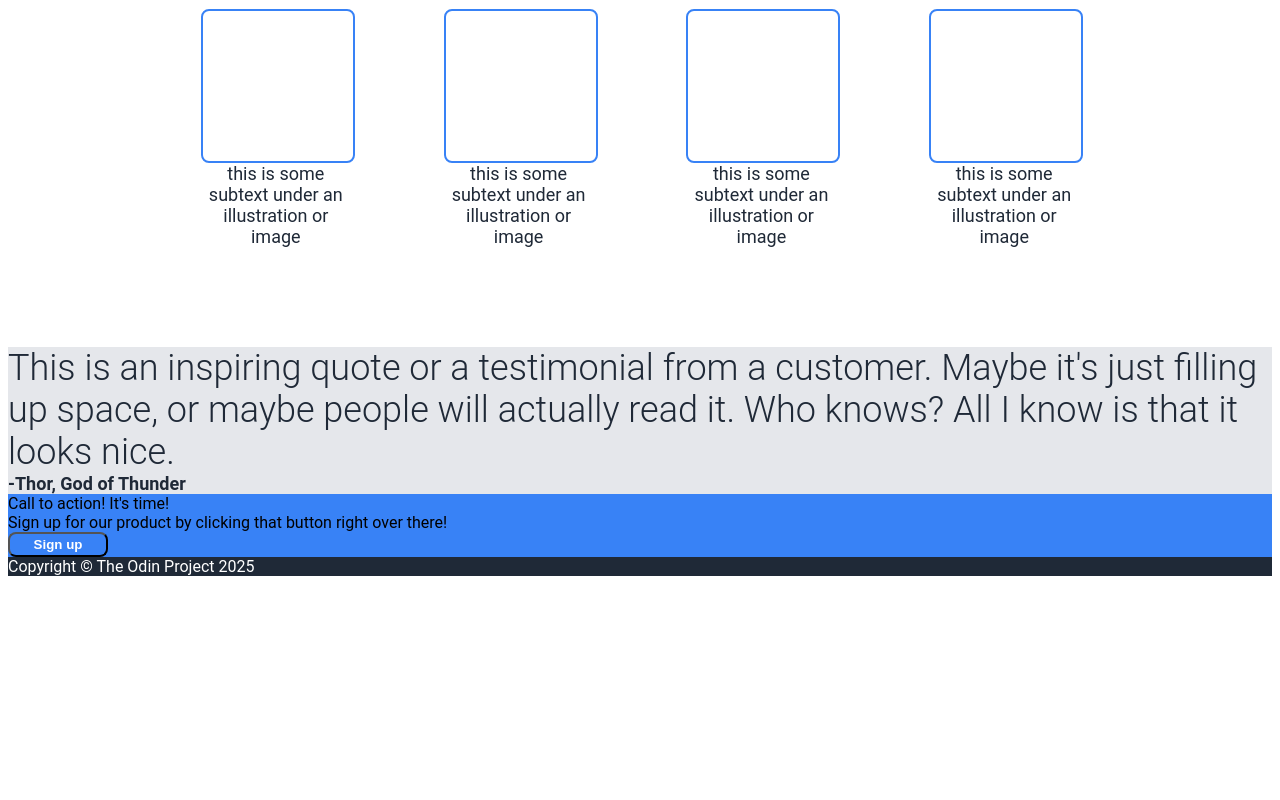
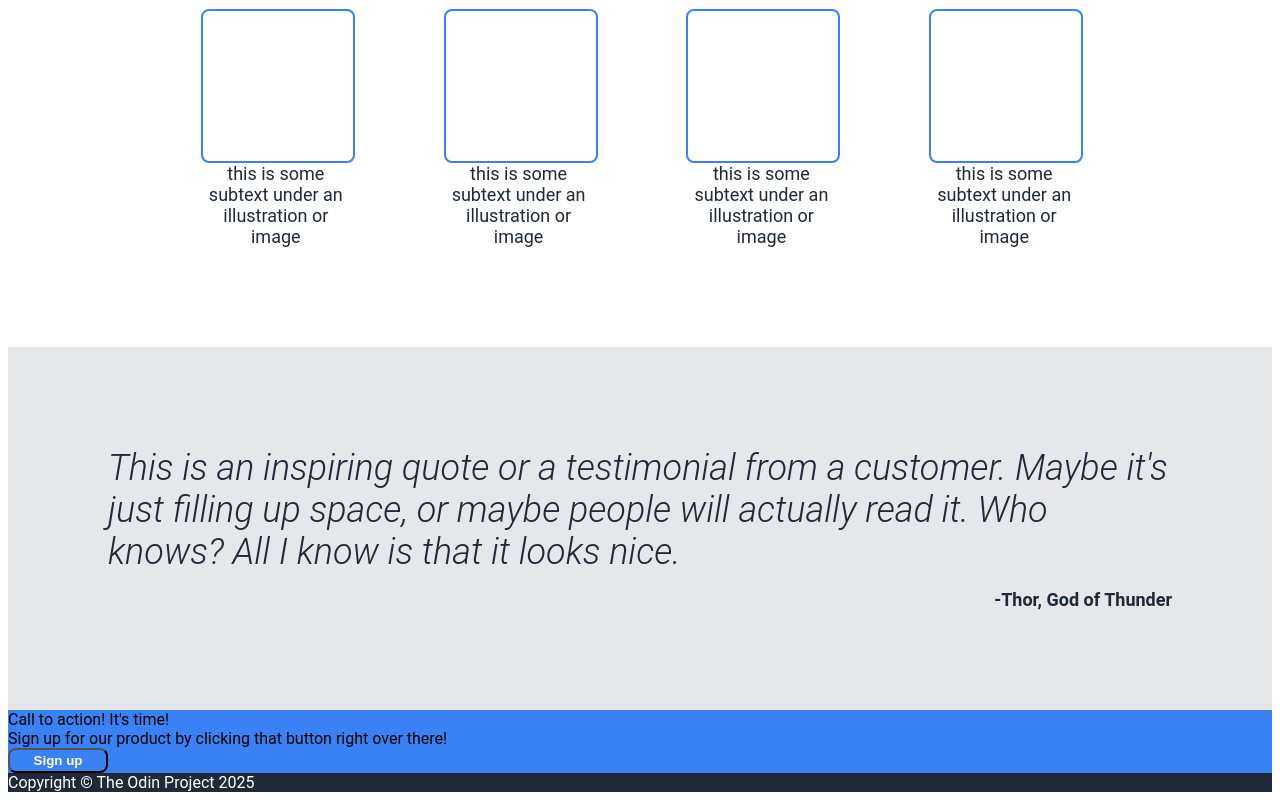
Before and after one commit to AbashedHalo/odin-landing-page, a plain HTML site: page index.html in a window 1280 px wide. Shown: the part 630-1430 px from the top of the page. Before the commit the page ends 1214 px from the top, so only its background shows below. Drawn offline with Linux system fonts and the light colour scheme.

Commit message:
Apply flexbox to quote container and its children

```diff
--- a/style.css
+++ b/style.css
@@ -107,16 +107,22 @@ ul {
     background-color: #E5E7EB;
     color: #1F2937;
     font-weight: 300;
+    padding: 100px;
+    display: flex;
+    flex-flow: column wrap;
+    gap: 16px;
 }
 
 .quote-text{
     font-size: 36px;
     color: #1F2937;
+    font-style: italic;
 }
 
 .attribution {
     font-size: 18px;
     font-weight: bold;
+    align-self: flex-end;
 }
 
 .call-to-action {
```
